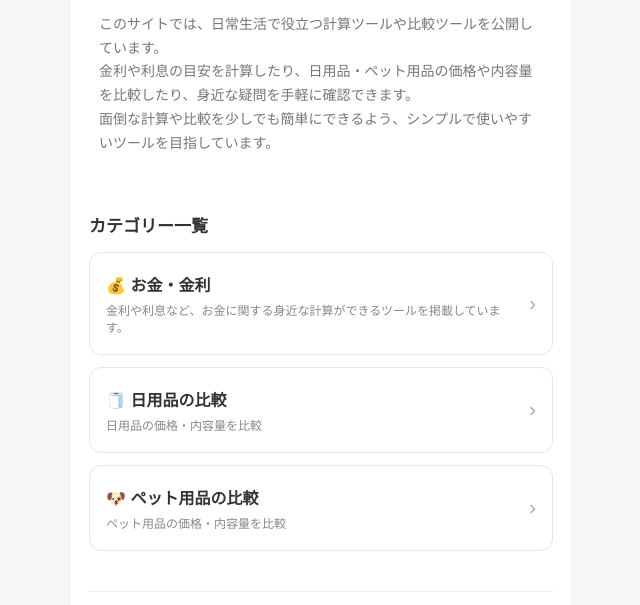
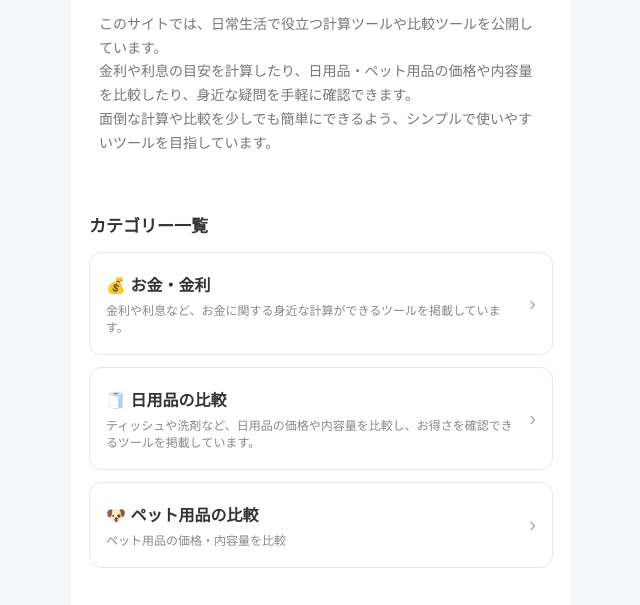
Before and after one commit to kirokugirl-lang/matome1-7.inde.html, a plain HTML site: page index.html in a window 1280 px wide. Shown: the part 121-726 px from the top of the page, without its empty margins (319-959 px from the left). Drawn offline with Linux system fonts and the light colour scheme.

Commit message:
Update index.html

```diff
--- a/index.html
+++ b/index.html
@@ -244,7 +244,7 @@ const categories = [
 
   {
     name: "🧻 日用品の比較",
-    description: "日用品の価格・内容量を比較",
+    description: "ティッシュや洗剤など、日用品の価格や内容量を比較し、お得さを確認できるツールを掲載しています。",
     tools: [
       {
         name: "ボックスティッシュ比較",
```
